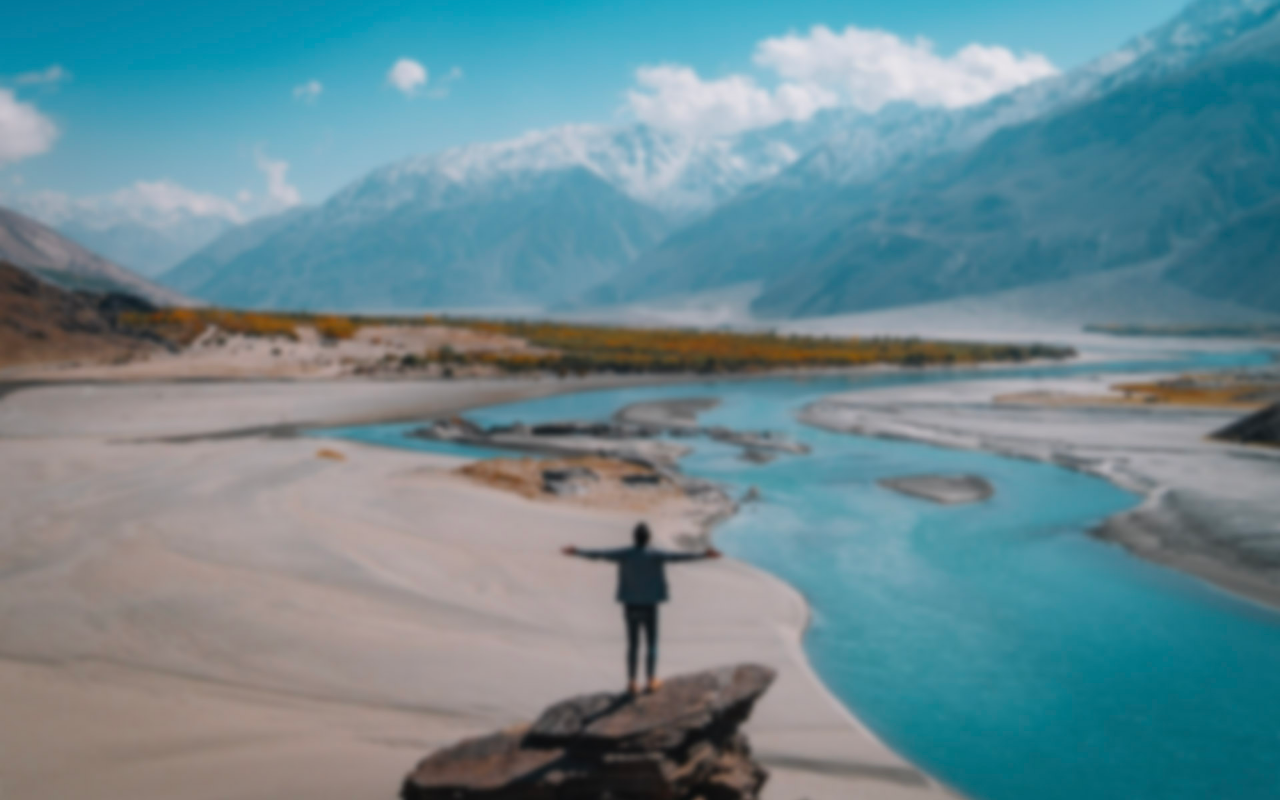
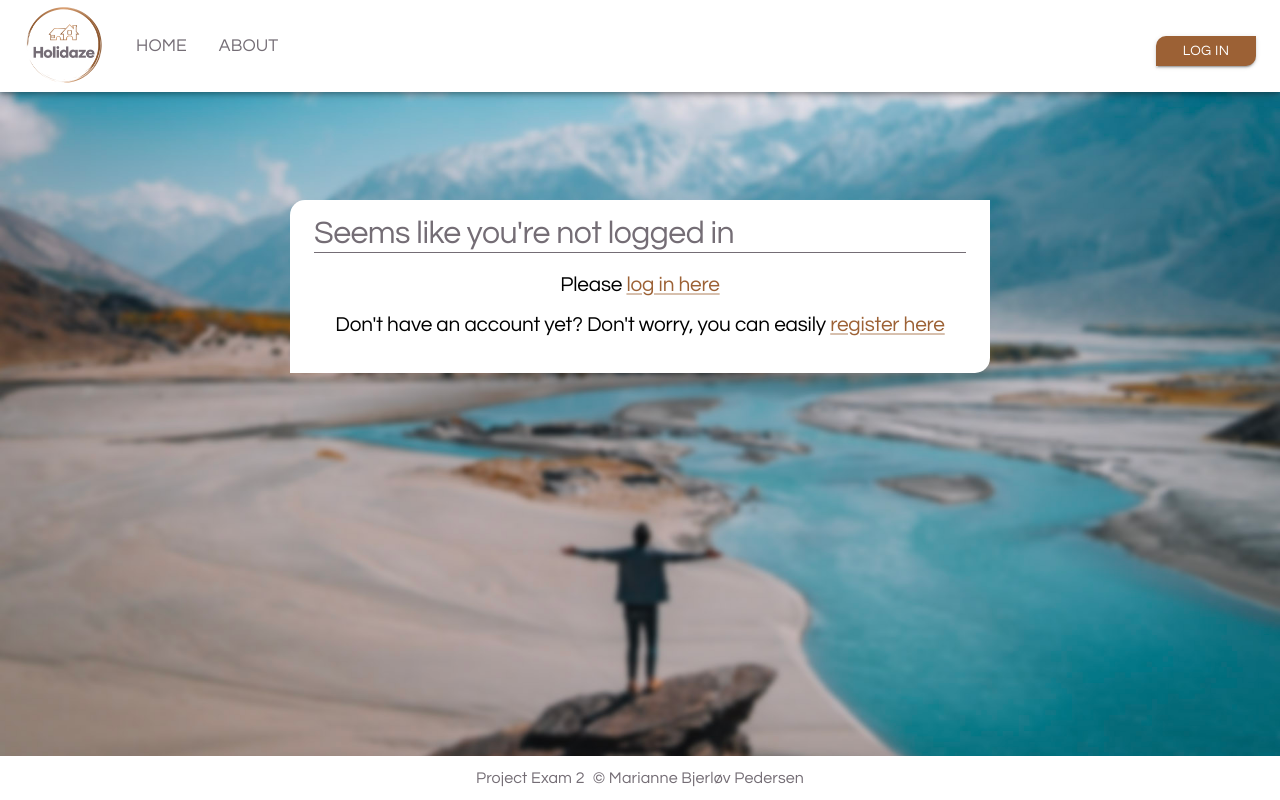
Before and after one commit to Mariannebp/Holidaze, a React (Create React App) app: page /pages/error in a window 1280 px wide. Before the commit this address had no page. Built offline with nearby package versions, Linux system fonts and the light colour scheme.

Commit message:
Added rerouting of user is not logged in

```diff
--- a/src/App.jsx
+++ b/src/App.jsx
@@ -1,5 +1,5 @@
 import React from 'react';
-import { Routes, Route } from 'react-router-dom';
+import { Routes, Route, Navigate } from 'react-router-dom';
 import Layout from './components/layout/layout';
 import Home from './pages/home';
 import About from './pages/about';
@@ -10,23 +10,27 @@ import Login from './pages/login';
 import Venue from './pages/venue-specific';
 import Avatar from './pages/avatar';
 import EditVenue from './pages/edit-venue.jsx';
+import NotLoggedIn from './pages/error';
 
 function App() {
+  const user = localStorage.getItem("profile");
+
   return (
     <Routes>
       <Route path="/" element={<Layout />} >
         <Route index element={<Home />} />
-        <Route path="/pages/about" element={<About />} />
-        <Route path="/pages/profile" element={<Profile />} />
-        <Route path="/pages/new-venue" element={<NewVenue />} />
         <Route path="/pages/register" element={<Register />} />
         <Route path="/pages/login" element={<Login />} />
-        <Route path="/pages/venue-specific/:id" element={<Venue />} />
-        <Route path="/pages/edit-avatar" element={<Avatar />} />
-        <Route path="/pages/edit-venue" element={<EditVenue />} />
+        <Route path="/pages/about" element={<About />} />
+        <Route path="/pages/error" element={user ? <Navigate replace to={"/pages/profile"} /> : <NotLoggedIn />} />
+
+        <Route path="/pages/profile" element={user ? <Profile /> : <Navigate replace to={"/pages/error"} />} />
+        <Route path="/pages/new-venue" element={user ? <NewVenue /> : <Navigate replace to={"/pages/error"} />} />
+        <Route path="/pages/venue-specific/:id" element={user ? <Venue /> : <Navigate replace to={"/pages/error"} />} />
+        <Route path="/pages/edit-avatar" element={user ? <Avatar /> : <Navigate replace to={"/pages/error"} />} />
+        <Route path="/pages/edit-venue" element={user ? <EditVenue /> : <Navigate replace to={"/pages/error"} />} />
       </Route>
     </Routes >
-
   );
 }
 
--- /dev/null
+++ b/src/components/error/redirect-info.jsx
@@ -0,0 +1,24 @@
+import React from "react";
+import { Link, Typography } from "@mui/material";
+import { Box } from "@mui/system";
+import * as g from "../../styles/global";
+
+/**
+ * Creates the content for the not logged in error information
+ */
+function RedirectInfo() {
+
+  return (
+    <g.BoxMain>
+      <g.ContainerCorner>
+        <Typography variant="h1" sx={{ marginBottom: '20px', borderBottom: '1px solid' }}>Seems like you're not logged in</Typography>
+        <Box sx={{ textAlign: 'center' }}>
+          <Typography variant="h2" sx={{ marginBottom: '15px', color: 'black' }}>Please <Link href="/pages/login" color="secondary">log in here</Link></Typography>
+          <Typography variant="h2" sx={{ marginBottom: '15px', color: 'black' }}>Don't have an account yet? Don't worry, you can easily <Link href="/pages/register" color="secondary">register here</Link></Typography>
+        </Box>
+      </g.ContainerCorner>
+    </g.BoxMain>
+  )
+}
+
+export default RedirectInfo;
--- a/src/components/form/loginForm.jsx
+++ b/src/components/form/loginForm.jsx
@@ -58,7 +58,7 @@ function LoginForm() {
 
     if (response.ok) {
       alert("You logged in!");
-      navigate("/pages/profile");
+      navigate("/");
     } else {
       alert("Something went wrong, please try again")
     }
--- a/src/components/home/venues.jsx
+++ b/src/components/home/venues.jsx
@@ -14,7 +14,7 @@ function Venues() {
   const url = venuesUrl + "?sort=created";
   const { data, isLoading, isError } = useApi(url);
   const [searchInput, setSearchInput] = useState("");
-  console.log(data)
+
   useEffect(() => {
     document.title = "Holidaze | Home";
   })
@@ -30,7 +30,6 @@ function Venues() {
   return (
     <Container disableGutters  >
       <SearchBar searchInput={searchInput} onSearchInput={setSearchInput} data={data} />
-
       {data
         .filter((d) => {
           return searchInput.toLowerCase() === d.name.toLowerCase ? d : d.name.toLowerCase().includes(searchInput.toLowerCase());
--- /dev/null
+++ b/src/pages/error/index.jsx
@@ -0,0 +1,17 @@
+import React from "react";
+import * as g from "../../styles/global";
+import RedirectInfo from "../../components/error/redirect-info";
+
+/**
+ * Renders the content for the not logged in error information
+ */
+function NotLoggedIn() {
+
+  return (
+    <g.BoxMain>
+      <RedirectInfo />
+    </g.BoxMain>
+  )
+}
+
+export default NotLoggedIn;
--- a/src/pages/profile/index.jsx
+++ b/src/pages/profile/index.jsx
@@ -17,7 +17,6 @@ function Profile() {
       <ProfileBookings />
       {venueManager ? <ProfileVenues /> : null}
     </g.BoxMain>
-
   )
 }
 
--- a/src/styles/theme/theme.jsx
+++ b/src/styles/theme/theme.jsx
@@ -17,7 +17,7 @@ const theme = createTheme({
     allVariants: {
       fontFamily: `Questrial, sans-serif`,
       fontWeight: `400`,
-      overflowWrap: 'break-word'
+      overflowWrap: 'break-word',
     },
     h1: {
       fontSize: `2rem`,
```
